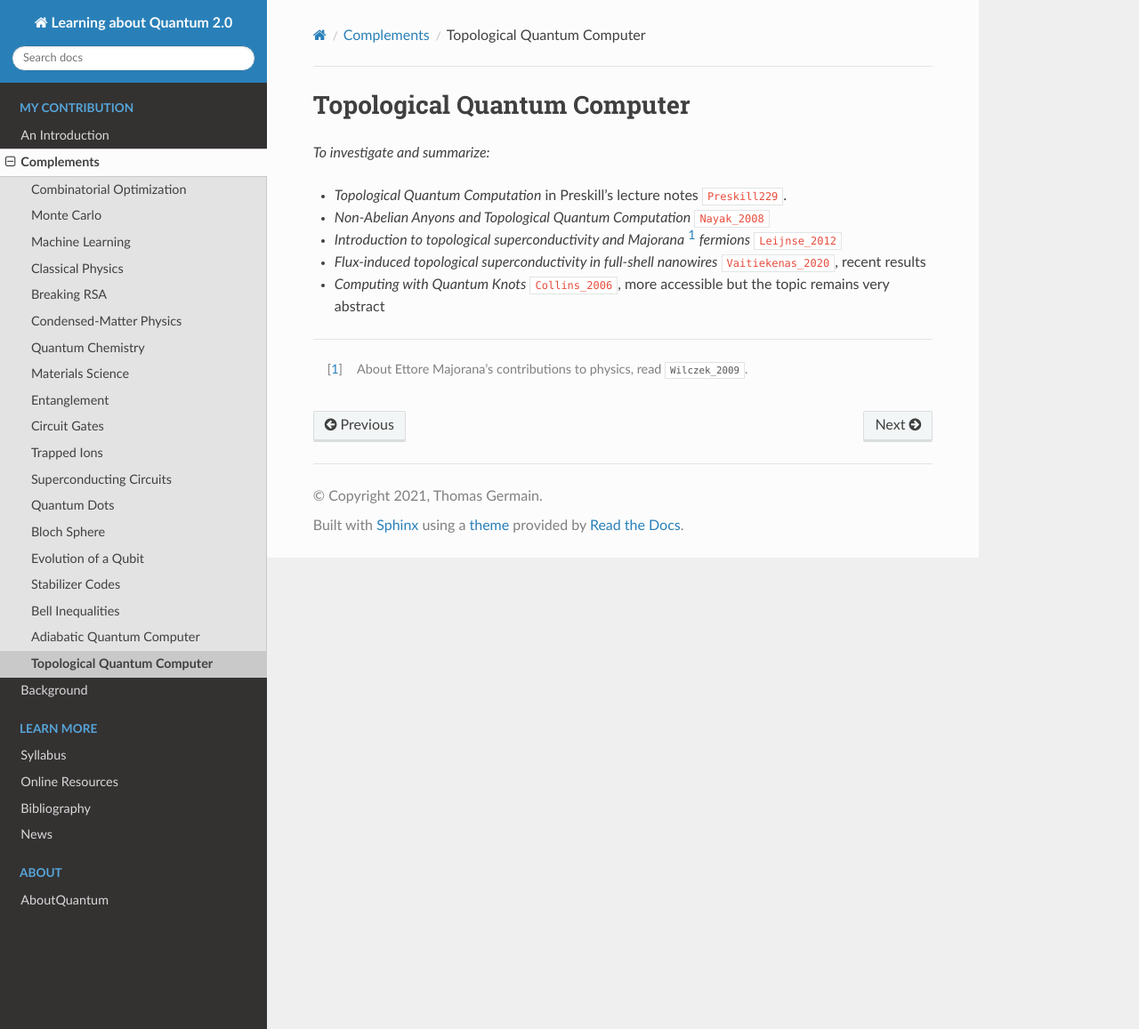
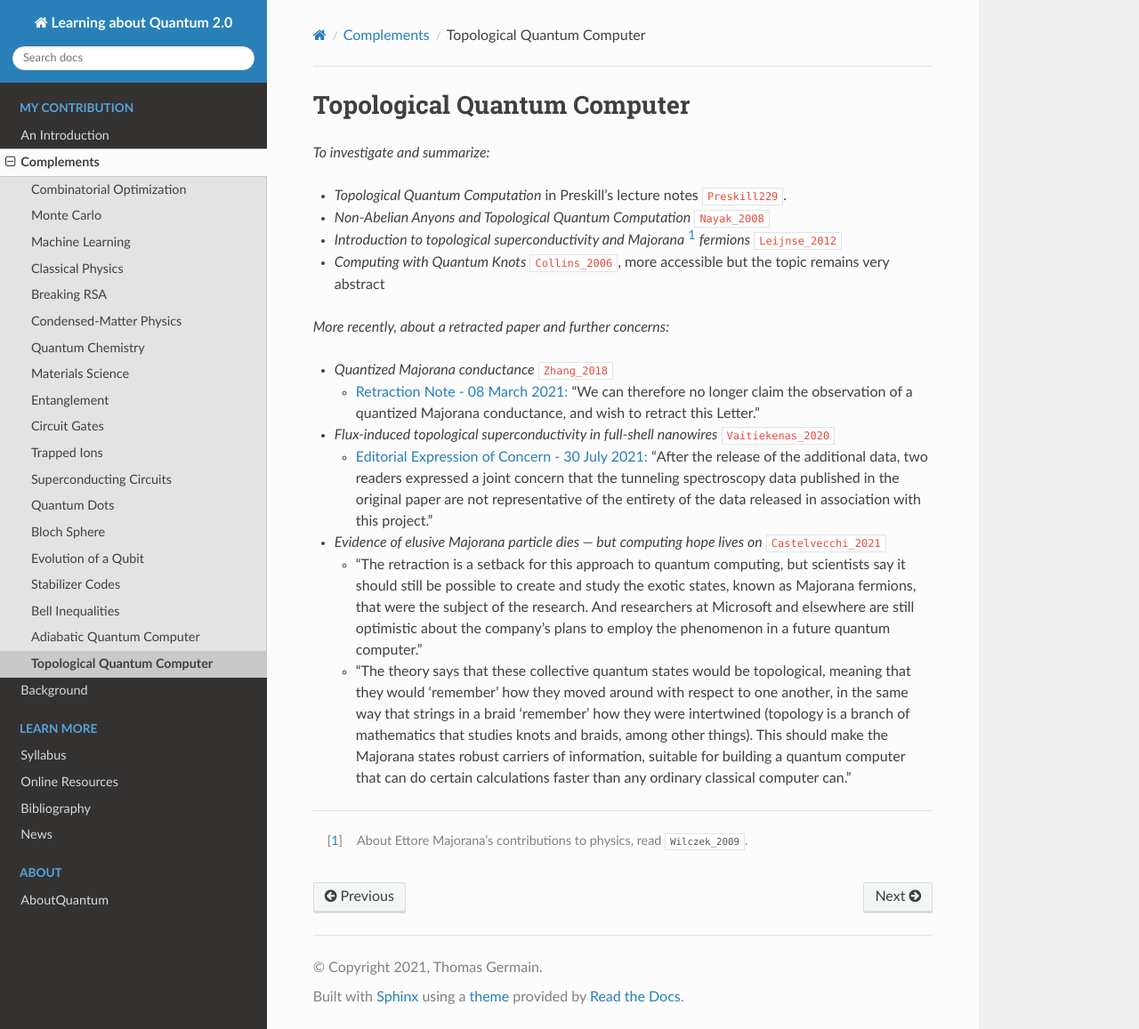
Before and after one commit to tomlqc/about-quantum, a Sphinx documentation site: the page built from source/stories/complements/topological.rst, in a window 1280 px wide and 1157 px high. Shown: the whole window at 89% size. Built offline with Sphinx 7.4.7 and the Read the Docs theme 2.0.0, drawn with Linux system fonts in a browser that asks for light colours; cross-references to code outside the pages are shown as plain code.

Commit message:
topological: about the retracted paper and further concerns.

```diff
--- a/source/biblio/articles.bib
+++ b/source/biblio/articles.bib
@@ -259,6 +259,19 @@
   pages = {129--140},
   journal = {Nature Reviews Physics},
   publisher = {Springer Science and Business Media {LLC}}
+}
+@article{Castelvecchi_2021,
+  title = {Evidence of elusive Majorana particle dies - but computing hope lives on},
+  author = {Davide Castelvecchi},
+  year = {2021},
+  month = mar,
+  doi = {10.1038/d41586-021-00612-z},
+  url = {https://media.nature.com/original/magazine-assets/d41586-021-00612-z/d41586-021-00612-z.pdf},
+  volume = {591},
+  number = {7850},
+  pages = {354--355},
+  journal = {Nature},
+  publisher = {Springer Science and Business Media {LLC}},
 }
 @article{Cirac_1995,
   title = {Quantum Computations with Cold Trapped Ions},
@@ -1003,6 +1016,19 @@ pages = {117-158},
   journal = {Quantum Information and Computation},
   publisher = {Rinton Press},
 }
+@article{Zhang_2018,
+  title = {{RETRACTED} {ARTICLE}: Quantized Majorana conductance},
+  author = {Hao Zhang and Chun-Xiao Liu and Sasa Gazibegovic and Di Xu and John A. Logan and Guanzhong Wang and Nick van Loo and Jouri D. S. Bommer and Michiel W. A. de Moor and Diana Car and Roy L. M. Op het Veld and Petrus J. van Veldhoven and Sebastian Koelling and Marcel A. Verheijen and Mihir Pendharkar and Daniel J. Pennachio and Borzoyeh Shojaei and Joon Sue Lee and Chris J. Palmstr{\o}m and Erik P. A. M. Bakkers and S. Das Sarma and Leo P. Kouwenhoven},
+  year = {2018},
+  month = mar,
+  doi = {10.1038/nature26142},
+  eprint = {1710.10701},
+  volume = {556},
+  number = {7699},
+  pages = {74--79},
+  journal = {Nature},
+  publisher = {Springer Science and Business Media {LLC}},
+}
 @article{Zhou_2020,
   author = {Zhou, Leo and Wang, Sheng-Tao and Choi, Soonwon and Pichler, Hannes and Lukin, Mikhail D.},
   title = {Quantum Approximate Optimization Algorithm: Performance, Mechanism, and Implementation on Near-Term Devices},
--- a/source/stories/complements/topological.rst
+++ b/source/stories/complements/topological.rst
@@ -10,10 +10,25 @@ Topological Quantum Computer
 
 - *Introduction to topological superconductivity and Majorana* [#Majorana]_ *fermions* :cite:`Leijnse_2012`
 
-- *Flux-induced topological superconductivity in full-shell nanowires*
-  :cite:`Vaitiekenas_2020`, recent results
+- *Computing with Quantum Knots* :cite:`Collins_2006`, more accessible but the topic remains very abstract
 
-- *Computing with Quantum Knots* :cite:`Collins_2006`, more accessible but the topic remains very abstract
+*More recently, about a retracted paper and further concerns:*
+
+- *Quantized Majorana conductance* :cite:`Zhang_2018`
+
+  - `Retraction Note - 08 March 2021: <https://doi.org/10.1038/s41586-021-03373-x>`_
+    "We can therefore no longer claim the observation of a quantized Majorana conductance, and wish to retract this Letter."
+
+- *Flux-induced topological superconductivity in full-shell nanowires* :cite:`Vaitiekenas_2020`
+
+  - `Editorial Expression of Concern - 30 July 2021: <https://doi.org/10.1126/science.abl5286>`_
+    "After the release of the additional data, two readers expressed a joint concern that the tunneling spectroscopy data published in the original paper are not representative of the entirety of the data released in association with this project."
+
+- *Evidence of elusive Majorana particle dies — but computing hope lives on* :cite:`Castelvecchi_2021`
+
+  - "The retraction is a setback for this approach to quantum computing, but scientists say it should still be possible to create and study the exotic states, known as Majorana fermions, that were the subject of the research. And researchers at Microsoft and elsewhere are still optimistic about the company’s plans to employ the phenomenon in a future quantum computer."
+
+  - "The theory says that these collective quantum states would be topological, meaning that they would ‘remember’ how they moved around with respect to one another, in the same way that strings in a braid ‘remember’ how they were intertwined (topology is a branch of mathematics that studies knots and braids, among other things). This should make the Majorana states robust carriers of information, suitable for building a quantum computer that can do certain calculations faster than any ordinary classical computer can."
 
 -----
 
```
